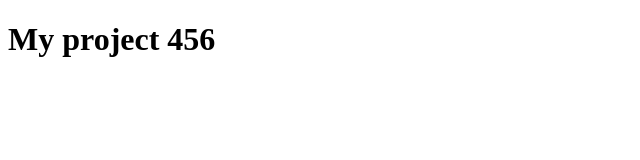
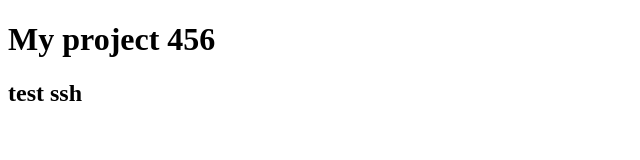
Before and after one commit to valentyn-slutskyi/my-project, a plain HTML site: page index.html in a window 1280 px wide. Shown: the whole page, without its empty margins (0-640 px from the left). Drawn offline with Linux system fonts and the light colour scheme.

Commit message:
h2 was added

```diff
--- a/index.html
+++ b/index.html
@@ -8,5 +8,6 @@
 </head>
 <body>
     <h1>My project 456</h1>
+    <h2>test ssh</h2>
 </body>
 </html>
```
